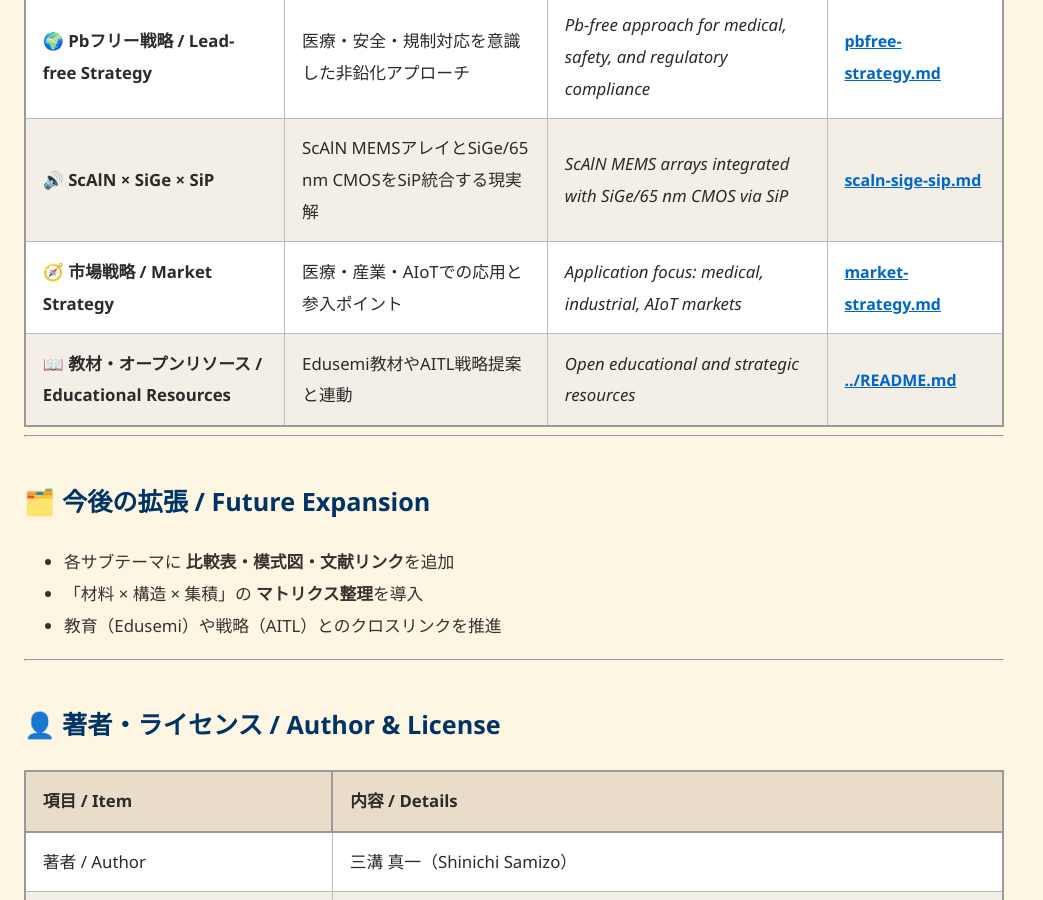
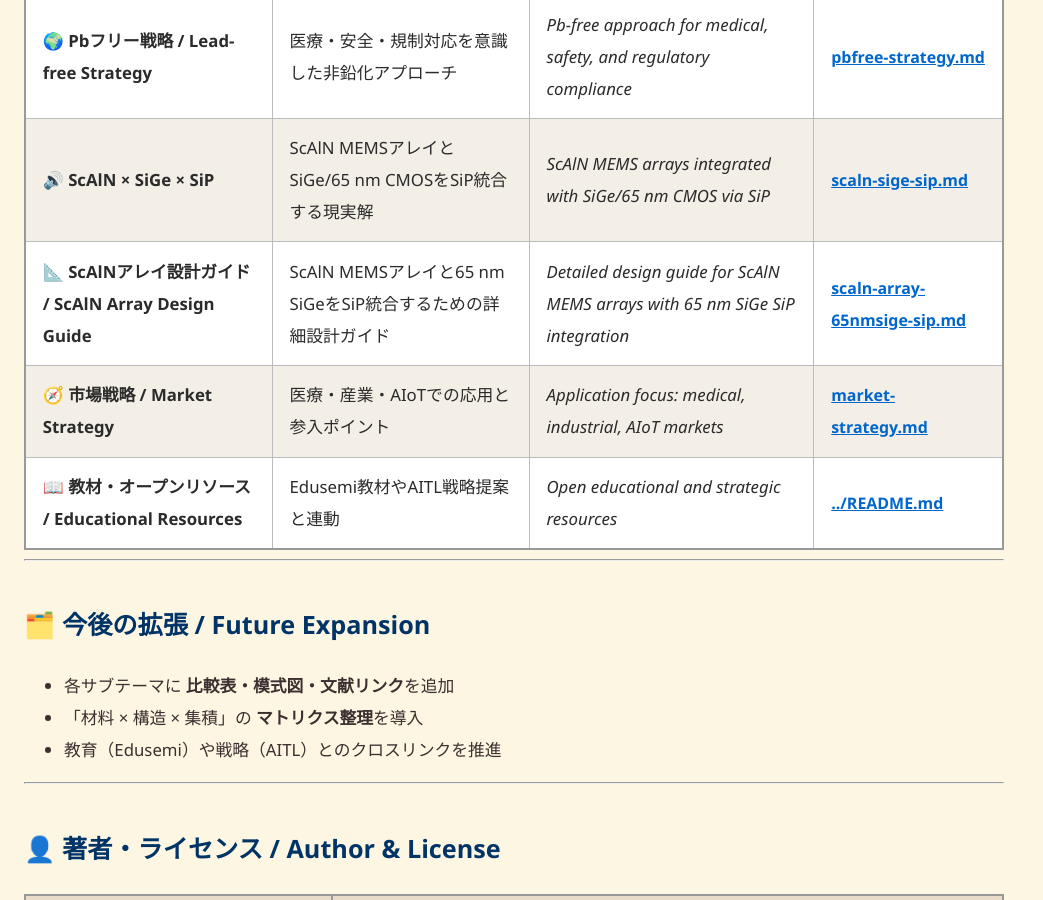
Before and after one commit to Samizo-AITL/Edusemi-Plus, a Jekyll site: the page built from applied-devices/piezo-devices/index.md, in a window 1280 px wide and 900 px high, scrolled down 1748 px. Shown: the whole window, without its empty margins (0-1043 px from the left). Built offline with Jekyll 4.4.1, drawn with Linux system fonts in a browser that asks for light colours.

Commit message:
Update index.md

```diff
--- a/applied-devices/piezo-devices/index.md
+++ b/applied-devices/piezo-devices/index.md
@@ -45,6 +45,7 @@ title: ⚡ 圧電デバイス / Piezoelectric Devices
 | 🛠 **ロードマップ / Roadmap** | 材料・構造・集積化の将来像 | *Future roadmap: materials × integration* | [roadmap.md](./roadmap.md) |
 | 🌍 **Pbフリー戦略 / Lead-free Strategy** | 医療・安全・規制対応を意識した非鉛化アプローチ | *Pb-free approach for medical, safety, and regulatory compliance* | [pbfree-strategy.md](./pbfree-strategy.md) |
 | 🔊 **ScAlN × SiGe × SiP** | ScAlN MEMSアレイとSiGe/65 nm CMOSをSiP統合する現実解 | *ScAlN MEMS arrays integrated with SiGe/65 nm CMOS via SiP* | [scaln-sige-sip.md](./scaln-sige-sip.md) |
+| 📐 **ScAlNアレイ設計ガイド / ScAlN Array Design Guide** | ScAlN MEMSアレイと65 nm SiGeをSiP統合するための詳細設計ガイド | *Detailed design guide for ScAlN MEMS arrays with 65 nm SiGe SiP integration* | [scaln-array-65nmsige-sip.md](./scaln-array-65nmsige-sip.md) |
 | 🧭 **市場戦略 / Market Strategy** | 医療・産業・AIoTでの応用と参入ポイント | *Application focus: medical, industrial, AIoT markets* | [market-strategy.md](./market-strategy.md) |
 | 📖 **教材・オープンリソース / Educational Resources** | Edusemi教材やAITL戦略提案と連動 | *Open educational and strategic resources* | [../README.md](../README.md) |
 
```
